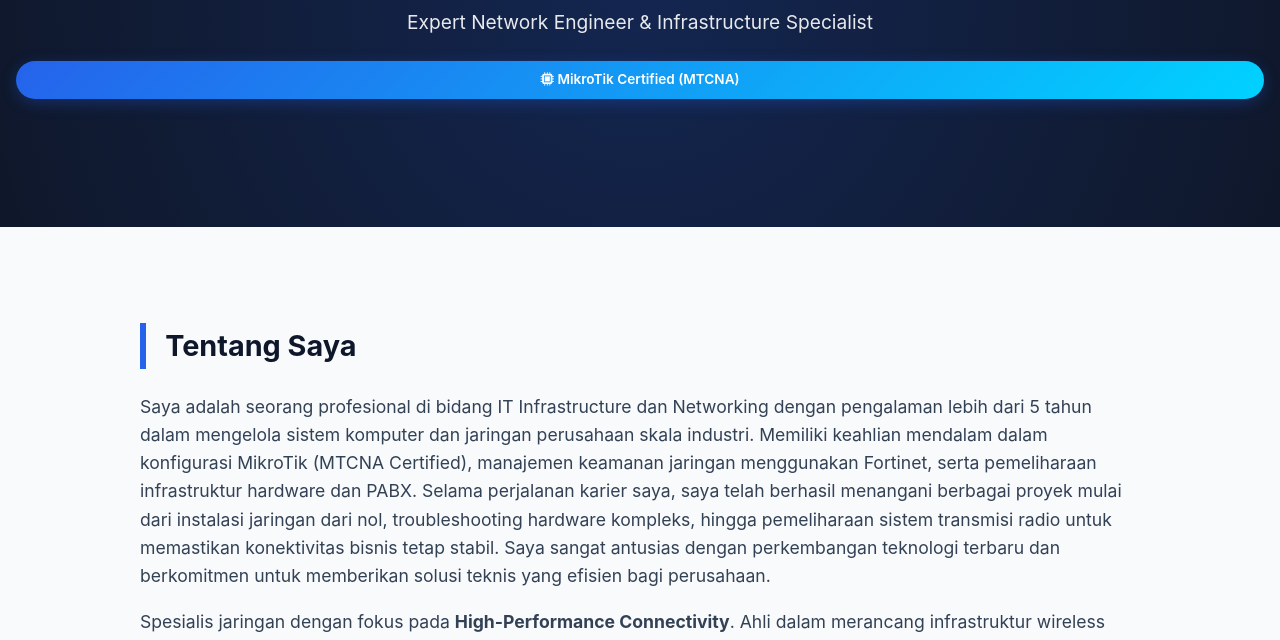
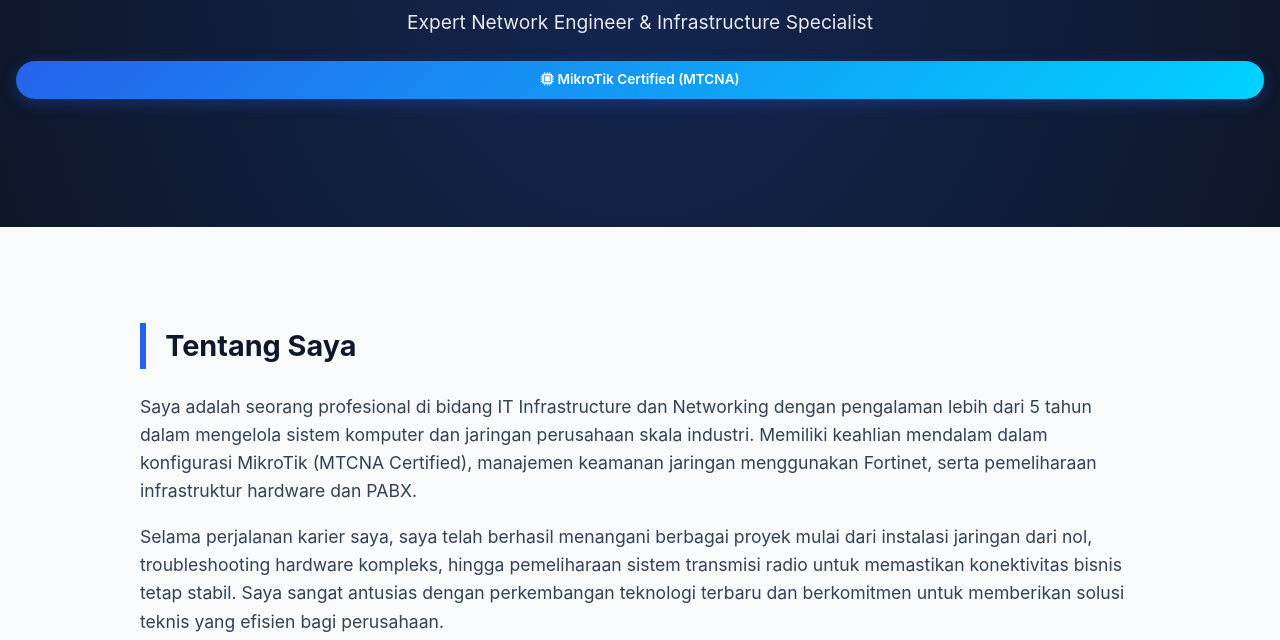
Before and after one commit to RohmatRoziqin/Portofolio, a plain HTML site: page index.html in a window 1280 px wide. Shown: the part 312-952 px from the top of the page. Drawn offline with nearby package versions, Linux system fonts and the light colour scheme.

Commit message:
Update index.html

```diff
--- a/index.html
+++ b/index.html
@@ -141,9 +141,8 @@
 
     <section id="about" data-aos="fade-up">
         <h2>Tentang Saya</h2>
-        <p style="font-size: 1.1rem; color: var(--text);">Saya adalah seorang profesional di bidang IT Infrastructure dan Networking dengan pengalaman lebih dari 5 tahun dalam mengelola sistem komputer dan jaringan perusahaan skala industri. Memiliki keahlian mendalam dalam konfigurasi MikroTik (MTCNA Certified), manajemen keamanan jaringan menggunakan Fortinet, serta pemeliharaan infrastruktur hardware dan PABX.
-
-Selama perjalanan karier saya, saya telah berhasil menangani berbagai proyek mulai dari instalasi jaringan dari nol, troubleshooting hardware kompleks, hingga pemeliharaan sistem transmisi radio untuk memastikan konektivitas bisnis tetap stabil. Saya sangat antusias dengan perkembangan teknologi terbaru dan berkomitmen untuk memberikan solusi teknis yang efisien bagi perusahaan.</p>
+        <p style="font-size: 1.1rem; color: var(--text);">Saya adalah seorang profesional di bidang IT Infrastructure dan Networking dengan pengalaman lebih dari 5 tahun dalam mengelola sistem komputer dan jaringan perusahaan skala industri. Memiliki keahlian mendalam dalam konfigurasi MikroTik (MTCNA Certified), manajemen keamanan jaringan menggunakan Fortinet, serta pemeliharaan infrastruktur hardware dan PABX.</p>
+<p style="font-size: 1.1rem; color: var(--text);">Selama perjalanan karier saya, saya telah berhasil menangani berbagai proyek mulai dari instalasi jaringan dari nol, troubleshooting hardware kompleks, hingga pemeliharaan sistem transmisi radio untuk memastikan konektivitas bisnis tetap stabil. Saya sangat antusias dengan perkembangan teknologi terbaru dan berkomitmen untuk memberikan solusi teknis yang efisien bagi perusahaan.</p>
         <p style="font-size: 1.1rem; color: var(--text);">Spesialis jaringan dengan fokus pada <b>High-Performance Connectivity</b>. Ahli dalam merancang infrastruktur wireless jarak jauh (PTP/PTMP) dan pembangunan sistem IT pabrik dari nol <i>Greenfield Project</i>. Berdedikasi pada kontrol kualitas perangkat harian untuk memastikan <i>zero-downtime</i>.</p>
     </section>
 
```
